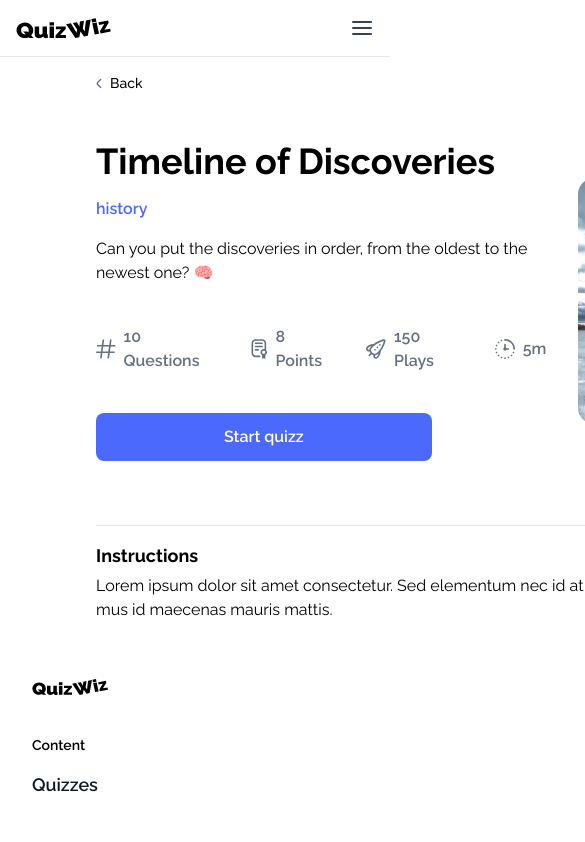
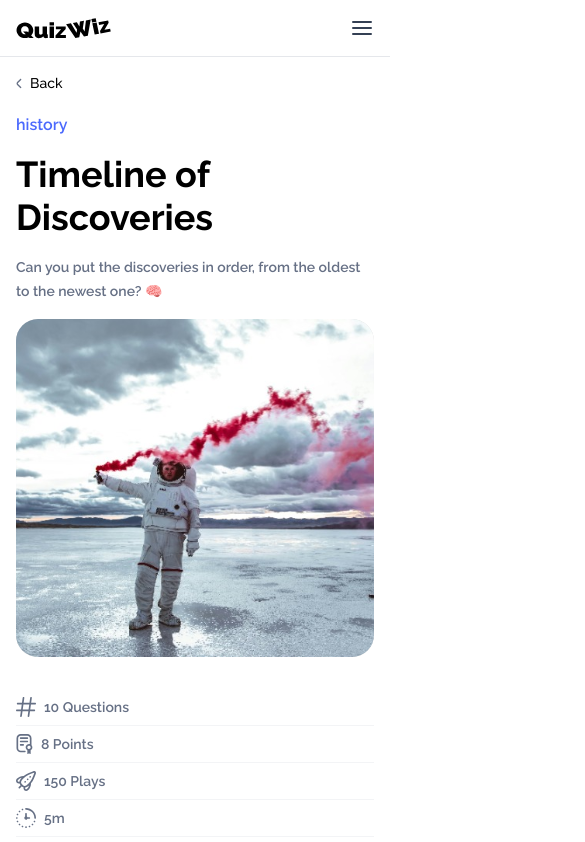
Before and after one commit to SousouBer/quizwiz-frontend, a Vue app: page /quiz in a window 390 px wide. Shown: the top 842 px of the page, 585 px wide, since content can reach past the window. Built offline with nearby package versions, Linux system fonts and the light colour scheme.

Commit message:
style: add responsive design to quiz inner page

```diff
--- a/src/components/quiz/QuizInnerStatistic.vue
+++ b/src/components/quiz/QuizInnerStatistic.vue
@@ -1,8 +1,9 @@
 <template>
-  <div class="flex gap-2 items-center justify-center">
-    <!-- <IconHash /> -->
+  <div
+    class="flex gap-2 items-center sm:justify-center border-b border-gray-100 pb-2 w-full"
+  >
     <component :is="iconComponent" v-if="iconComponent" />
-    <span class="text-medium-dark-gray font-semibold select-none">{{
+    <span class="text-medium-dark-gray font-semibold select-none text-sm">{{
       label
     }}</span>
   </div>
--- a/src/views/QuizView.vue
+++ b/src/views/QuizView.vue
@@ -1,29 +1,42 @@
 <template>
   <TheHeader />
-  <LinkBack class="px-24 my-4" />
-  <div class="flex justify-between px-24 my-6">
-    <div class="mr-8">
+  <LinkBack class="px-4 sm:px-24 my-4 mb-2 sm:mb-12" />
+  <div class="flex justify-between px-4 sm:px-24 my-3 sm:my-6">
+    <div class="sm:mr-8">
       <div class="flex gap-8 border-b pb-16 mb-4">
         <div>
-          <h1 class="text-4xl font-bold">Timeline of Discoveries</h1>
-          <QuizWrapperCategory class="my-4" />
-          <span
+          <QuizWrapperCategory class="mb-4 sm:hidden" />
+
+          <h1 class="text-4xl font-bold leading-12 mb-4">
+            Timeline of Discoveries
+          </h1>
+          <QuizWrapperCategory class="my-4 hidden sm:flex" />
+          <span class="font-semibold text-sm text-grayish-blue"
             >Can you put the discoveries in order, from the oldest to the newest
             one? 🧠</span
           >
-          <div class="flex gap-8 items-center my-10">
+          <div class="w-full sm:w-80 sm:hidden mt-4">
+            <img
+              class="w-full h-full"
+              src="@/assets/images/man-in-space.svg"
+              alt="Man in space"
+            />
+          </div>
+          <div
+            class="flex gap-2 sm:gap-8 items-start sm:items-center flex-col sm:flex-row my-10"
+          >
             <QuizInnerStatistic statistic="questions" label="10 Questions" />
             <QuizInnerStatistic statistic="points" label="8 Points" />
             <QuizInnerStatistic statistic="count" label="150 Plays" />
             <QuizInnerStatistic statistic="time" label="5m" />
           </div>
           <button
-            class="bg-saturated-blue transition-colors duration-300 hover:bg-blue-500 px-32 text-white py-3 rounded-lg text-base font-semibold"
+            class="bg-saturated-blue transition-colors duration-300 hover:bg-blue-500 px-32 text-white py-3 rounded-lg text-base font-semibold w-full sm:w-auto"
           >
             Start quizz
           </button>
         </div>
-        <div class="w-80">
+        <div class="w-full h-72 sm:w-80 hidden sm:block">
           <img
             class="w-full h-full"
             src="@/assets/images/man-in-space.svg"
@@ -37,7 +50,7 @@
         turpis. Etiam nisl nisi sed mus id maecenas mauris mattis.
       </p>
     </div>
-    <div class="flex flex-col gap-6">
+    <div class="hidden sm:flex flex-col gap-6">
       <QuizCard
         class="border border-light-gray bg-gray-100 shadow-none rounded-lg"
       />
```
